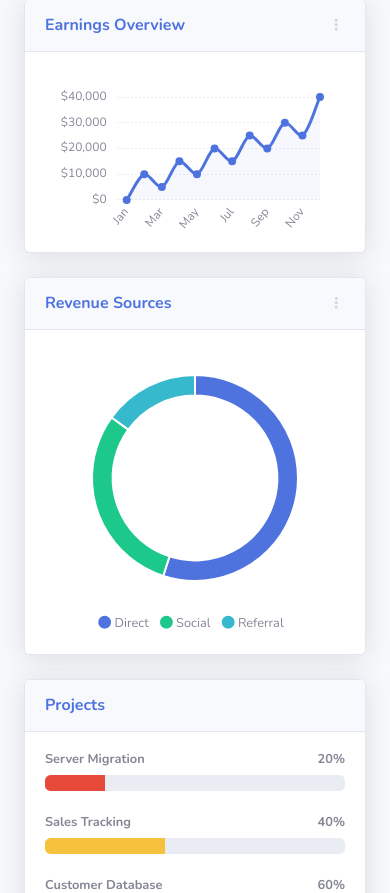
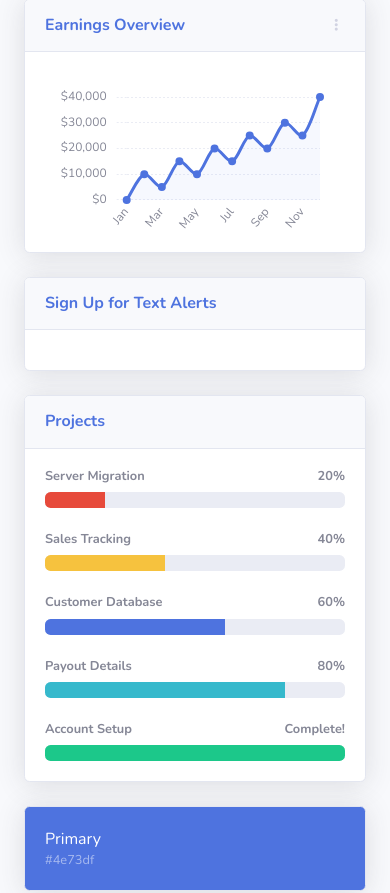
Before and after one commit to ealaimo18/AirQualitySystem, a Flask app: page / in a window 390 px wide. Shown: the part 727-1620 px from the top of the page. Run offline with Flask 3, Linux system fonts and the light colour scheme; some libraries are stand-ins or nearby versions.

Commit message:
fix button issue with adding phone number

```diff
--- a/main.py
+++ b/main.py
@@ -1,9 +1,11 @@
 from flask import Flask, render_template, request, redirect
+import os
+from twilio.rest import Client
 
 app = Flask('app')
 app.secret_key = "things"
 
-@app.route('/')
+@app.route('/', methods=['GET', 'POST'])
 def home():
     temp = 0
     humid = 0
@@ -11,5 +13,24 @@
     pm_outside = 0
     return render_template("index.html", temp=temp, humid=humid, pm_inside=pm_inside, pm_outside=pm_outside)
 
+@app.route('/signup', methods=['GET', 'POST'])
+def textSignUp():
+    # Set environment variables for your credentials
+    # Read more at http://twil.io/secure
+    if request.method == 'POST':
+        phone = request.form['phone']
+        print(phone)
+    account_sid = "AC14a3f3132166d5d7afeb46621518c849"
+    auth_token = "d82c8c837eb08b2ef73ed88f9fc0598f"
+    client = Client(account_sid, auth_token)
+    message = client.messages.create(
+      body="Test this works",
+      from_="+18776790836",
+      to= phone
+    #   to="+14846273900"
+    )
+    print("text message sid", message.sid)
+    return redirect('/')
+
 
 app.run(host='0.0.0.0', port=8080, debug=True)
--- a/templates/index.html
+++ b/templates/index.html
@@ -192,38 +192,21 @@
                                 <!-- Card Header - Dropdown -->
                                 <div
                                     class="card-header py-3 d-flex flex-row align-items-center justify-content-between">
-                                    <h6 class="m-0 font-weight-bold text-primary">Revenue Sources</h6>
-                                    <div class="dropdown no-arrow">
-                                        <a class="dropdown-toggle" href="#" role="button" id="dropdownMenuLink"
-                                            data-toggle="dropdown" aria-haspopup="true" aria-expanded="false">
-                                            <i class="fas fa-ellipsis-v fa-sm fa-fw text-gray-400"></i>
-                                        </a>
-                                        <div class="dropdown-menu dropdown-menu-right shadow animated--fade-in"
-                                            aria-labelledby="dropdownMenuLink">
-                                            <div class="dropdown-header">Dropdown Header:</div>
-                                            <a class="dropdown-item" href="#">Action</a>
-                                            <a class="dropdown-item" href="#">Another action</a>
-                                            <div class="dropdown-divider"></div>
-                                            <a class="dropdown-item" href="#">Something else here</a>
-                                        </div>
-                                    </div>
+                                    <h6 class="m-0 font-weight-bold text-primary">Sign Up for Text Alerts</h6>
+
                                 </div>
                                 <!-- Card Body -->
                                 <div class="card-body">
-                                    <div class="chart-pie pt-4 pb-2">
-                                        <canvas id="myPieChart"></canvas>
-                                    </div>
-                                    <div class="mt-4 text-center small">
-                                        <span class="mr-2">
-                                            <i class="fas fa-circle text-primary"></i> Direct
-                                        </span>
-                                        <span class="mr-2">
-                                            <i class="fas fa-circle text-success"></i> Social
-                                        </span>
-                                        <span class="mr-2">
-                                            <i class="fas fa-circle text-info"></i> Referral
-                                        </span>
-                                    </div>
+                                    <form class="d-none d-sm-inline-block form-inline mr-auto ml-md-3 my-2 my-md-0 mw-100 navbar-search" action="/signup" method="POST">
+                                        <div class="input-group">
+                                            <input type="text" class="form-control bg-light border-0 small" placeholder="+1555-555-5555" label="phone" aria-describedby="basic-addon2">
+                                                <div class="input-group-append">
+                                                    <button class="btn btn-primary" type="button" label="phone">
+                                                        <i class="fas fa-search fa-sm"></i>
+                                                    </button>
+                                                 </div>
+                                        </div>
+                                    </form>
                                 </div>
                             </div>
                         </div>
```
